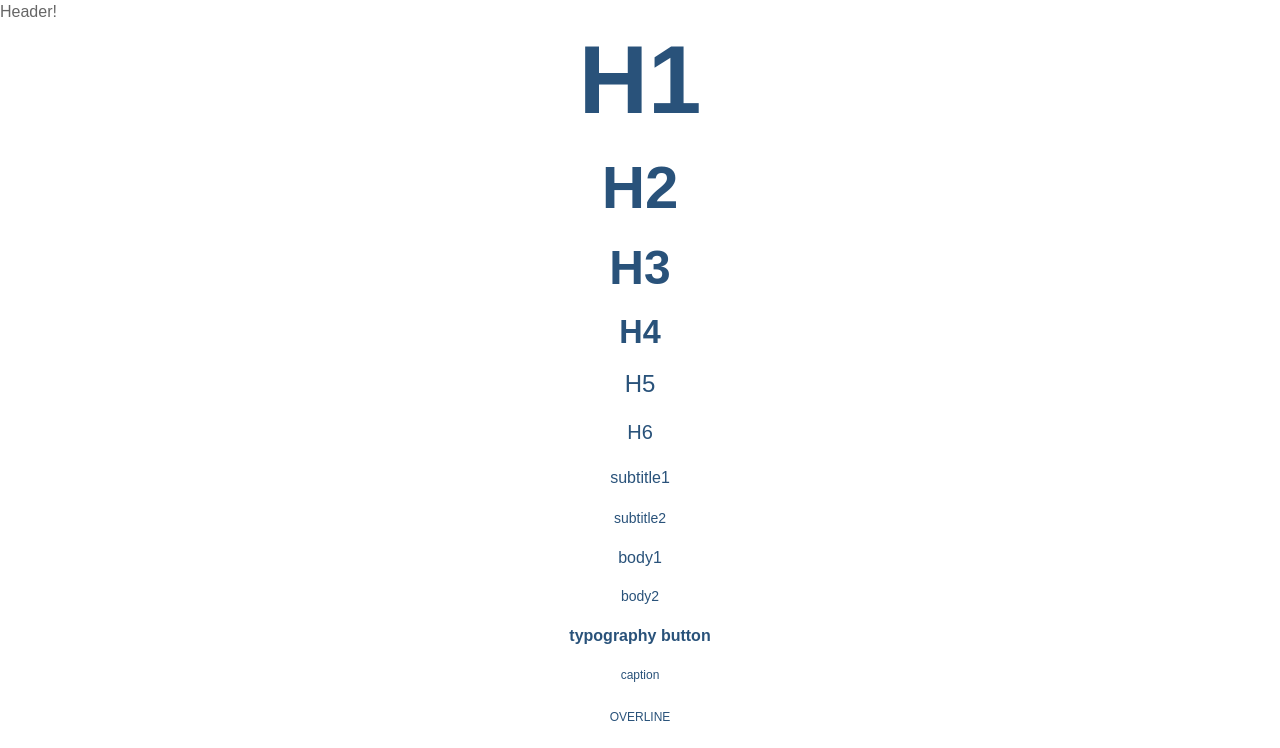
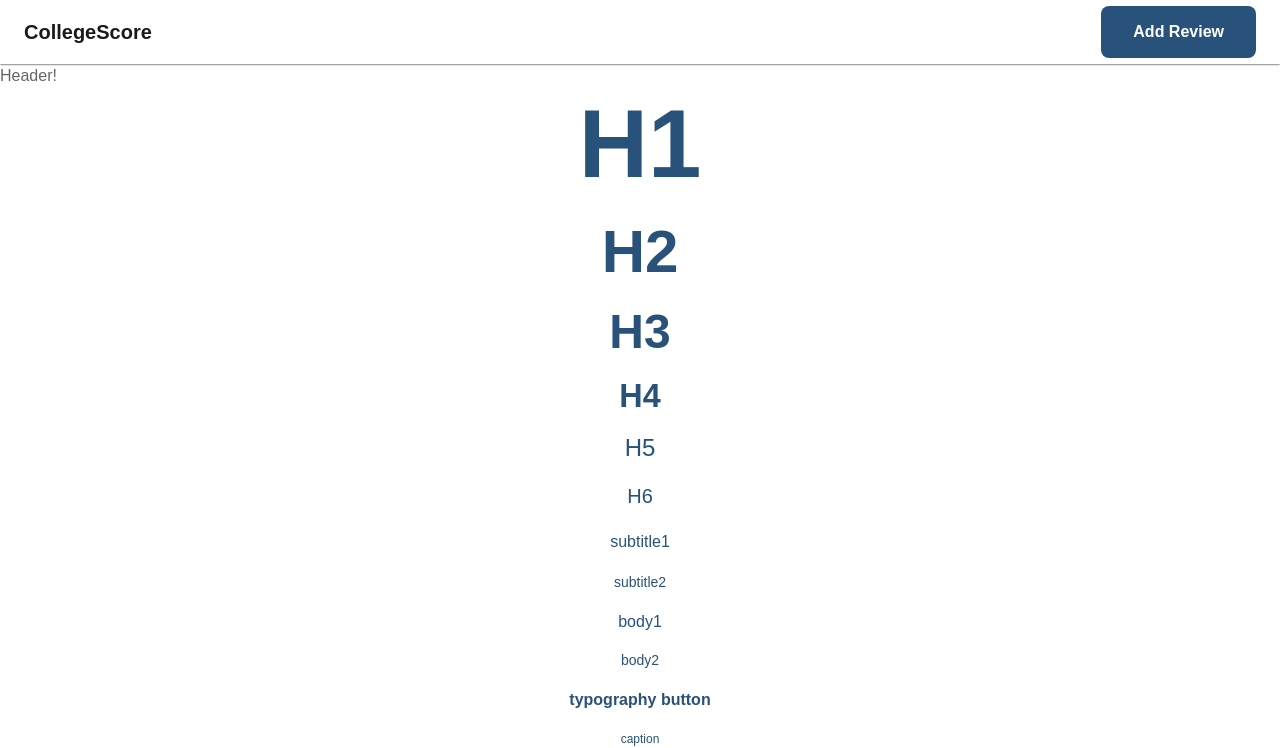
Before and after one commit to collegescore/frontend, a Next.js app: page / in a window 1280 px wide. Shown: the top 748 px of the page. Built offline with nearby package versions, Linux system fonts and the light colour scheme; what @mui/material-nextjs would draw is missing.

Commit message:
start header

```diff
--- a/src/app/layout.tsx
+++ b/src/app/layout.tsx
@@ -3,6 +3,7 @@ import { ThemeProvider } from "@mui/material/styles";
 import CssBaseline from "@mui/material/CssBaseline";
 import theme from "@/theme";
 import "./globals.css";
+import Header from '@/components/layout/header';
 
 export default function RootLayout({
   children,
@@ -15,7 +16,11 @@ export default function RootLayout({
         <AppRouterCacheProvider>
           <ThemeProvider theme={theme}>
             <CssBaseline />
-            {children}
+            <Header /> {/* Header stays at the top */}
+            {/* Main tag with ID for the "Skip to Content" link */}
+            <main id="main-content">
+              {children}
+            </main>
           </ThemeProvider>
         </AppRouterCacheProvider>
       </body>
--- a/src/components/layout/header.tsx
+++ b/src/components/layout/header.tsx
@@ -0,0 +1,52 @@
+"use client";
+import React from 'react';
+import { AppBar, Toolbar, Typography, Container, Box } from '@mui/material';
+import Link from 'next/link';
+import BasicButton from '../common/button';
+
+const Header = () => {
+  // List of navigation links
+  const navLinks = [
+    { name: 'Home', href: '/' },
+    { name: 'Search', href: '/search' },
+    { name: 'About', href: '/about' },
+  ];
+
+  return (
+    <AppBar
+      position="sticky"
+      color="inherit"
+      elevation={1}
+      component="header" // Accessibility landmark
+    >
+
+      <Container maxWidth="xl">
+        <Toolbar disableGutters sx={{ justifyContent: 'space-between' }}>
+          {/* Logo / Home Link */}
+          <Typography
+            variant="h6"      // Visual size (Small)
+            component="h1"    // Semantic level (A11y Top Level)
+            sx={{
+              fontWeight: 600,
+              textDecoration: 'none',
+              color: 'grayscale.dark',
+              display: 'flex',
+              alignItems: 'center'
+            }}
+          >
+            <Link href="/" style={{ textDecoration: 'none', color: 'inherit' }}>
+              CollegeScore
+            </Link>
+          </Typography>
+
+          {/* Navigation Items */}
+          <Box component="nav" sx={{ display: 'flex', gap: 2 }}>
+            <BasicButton text="Add Review" href="/add-review" />
+          </Box>
+        </Toolbar>
+      </Container>
+    </AppBar>
+  );
+};
+
+export default Header;
```
